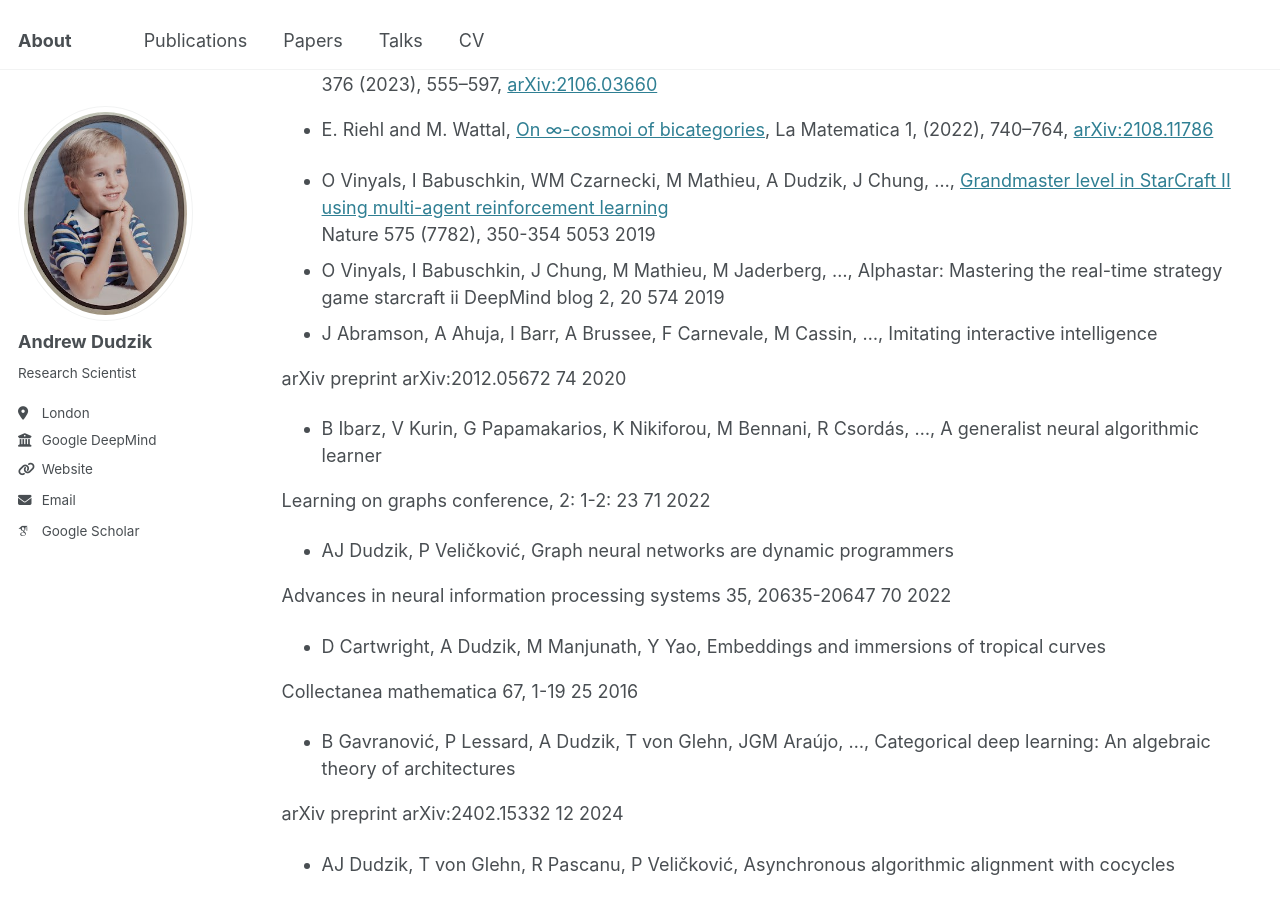
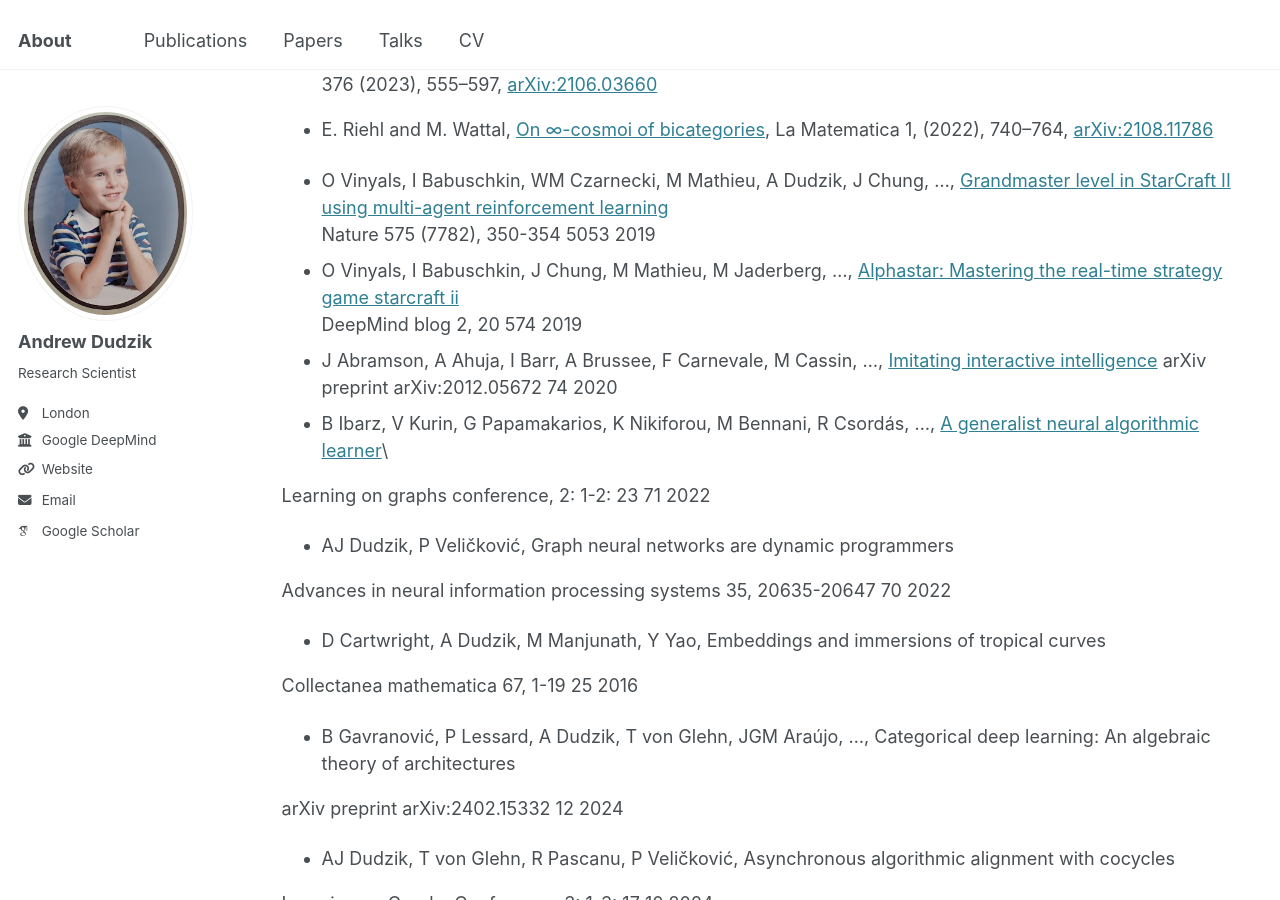
Before and after one commit to mdudzik/mdudzik.github.io, a Jekyll site: the page built from _pages/publications.md, in a window 1280 px wide and 900 px high, scrolled down 437 px. Built offline with Jekyll 4.4.1, drawn with Linux system fonts in a browser that asks for light colours; some web fonts are replaced.

Commit message:
Adding line breaks

```diff
--- a/_pages/publications.md
+++ b/_pages/publications.md
@@ -45,14 +45,13 @@ Algebraic &amp; Geometric Topology 24-4 (2024), 2171--2183. [arXiv:2205.02353](h
 - O Vinyals, I Babuschkin, WM Czarnecki, M Mathieu, A Dudzik, J Chung, ..., [Grandmaster level in StarCraft II using multi-agent reinforcement learning](https://www.nature.com/articles/s41586-019-1724-z)\
 Nature 575 (7782), 350-354
 5053	2019
-- O Vinyals, I Babuschkin, J Chung, M Mathieu, M Jaderberg, ..., Alphastar: Mastering the real-time strategy game starcraft ii
+- O Vinyals, I Babuschkin, J Chung, M Mathieu, M Jaderberg, ..., [Alphastar: Mastering the real-time strategy game starcraft ii](x)\
 DeepMind blog 2, 20
 574	2019
-- J Abramson, A Ahuja, I Barr, A Brussee, F Carnevale, M Cassin, ..., Imitating interactive intelligence
-
+- J Abramson, A Ahuja, I Barr, A Brussee, F Carnevale, M Cassin, ..., [Imitating interactive intelligence](x)
 arXiv preprint arXiv:2012.05672
 74	2020
-- B Ibarz, V Kurin, G Papamakarios, K Nikiforou, M Bennani, R Csordás, ..., A generalist neural algorithmic learner
+- B Ibarz, V Kurin, G Papamakarios, K Nikiforou, M Bennani, R Csordás, ..., [A generalist neural algorithmic learner]()\
 
 Learning on graphs conference, 2: 1-2: 23
 71	2022
```
